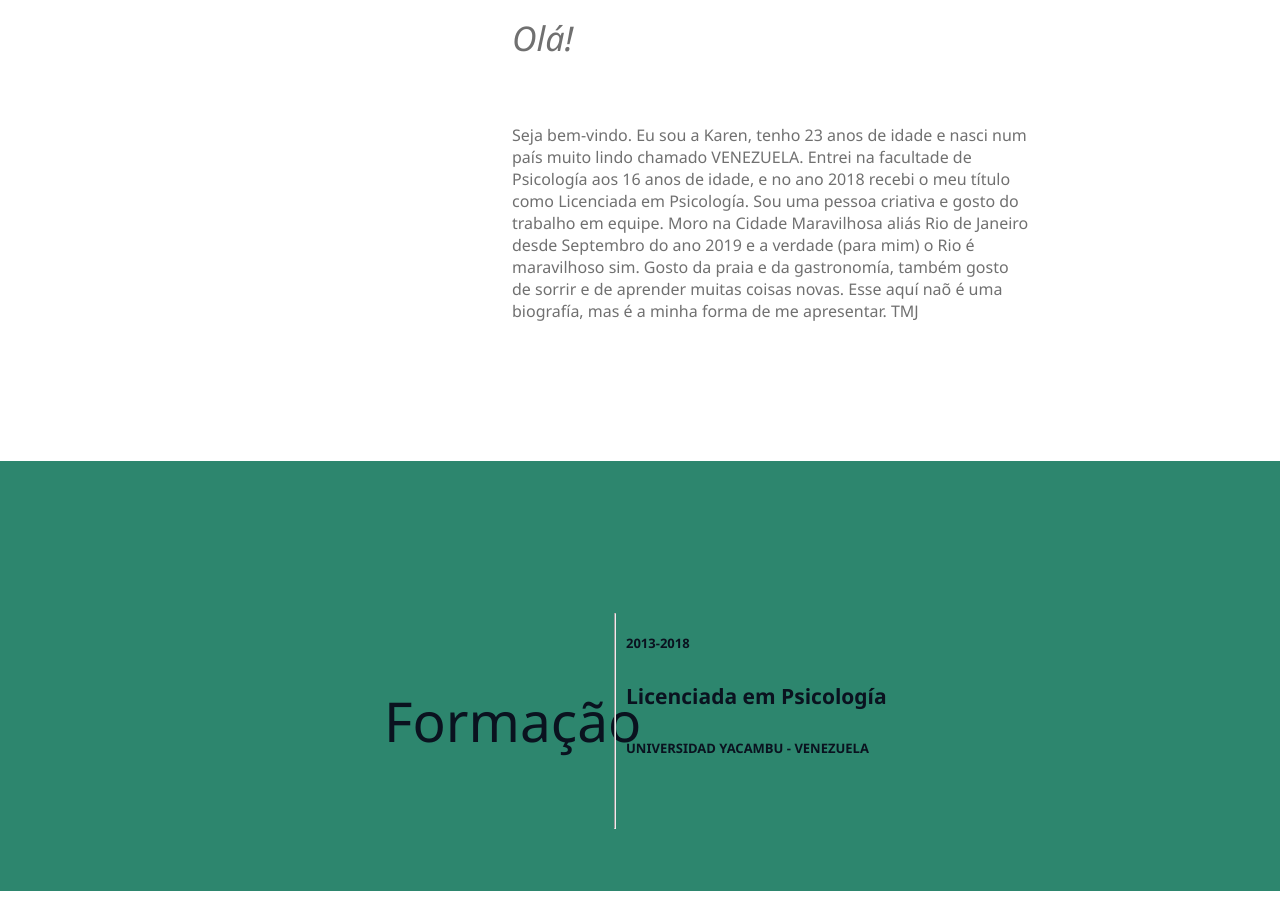
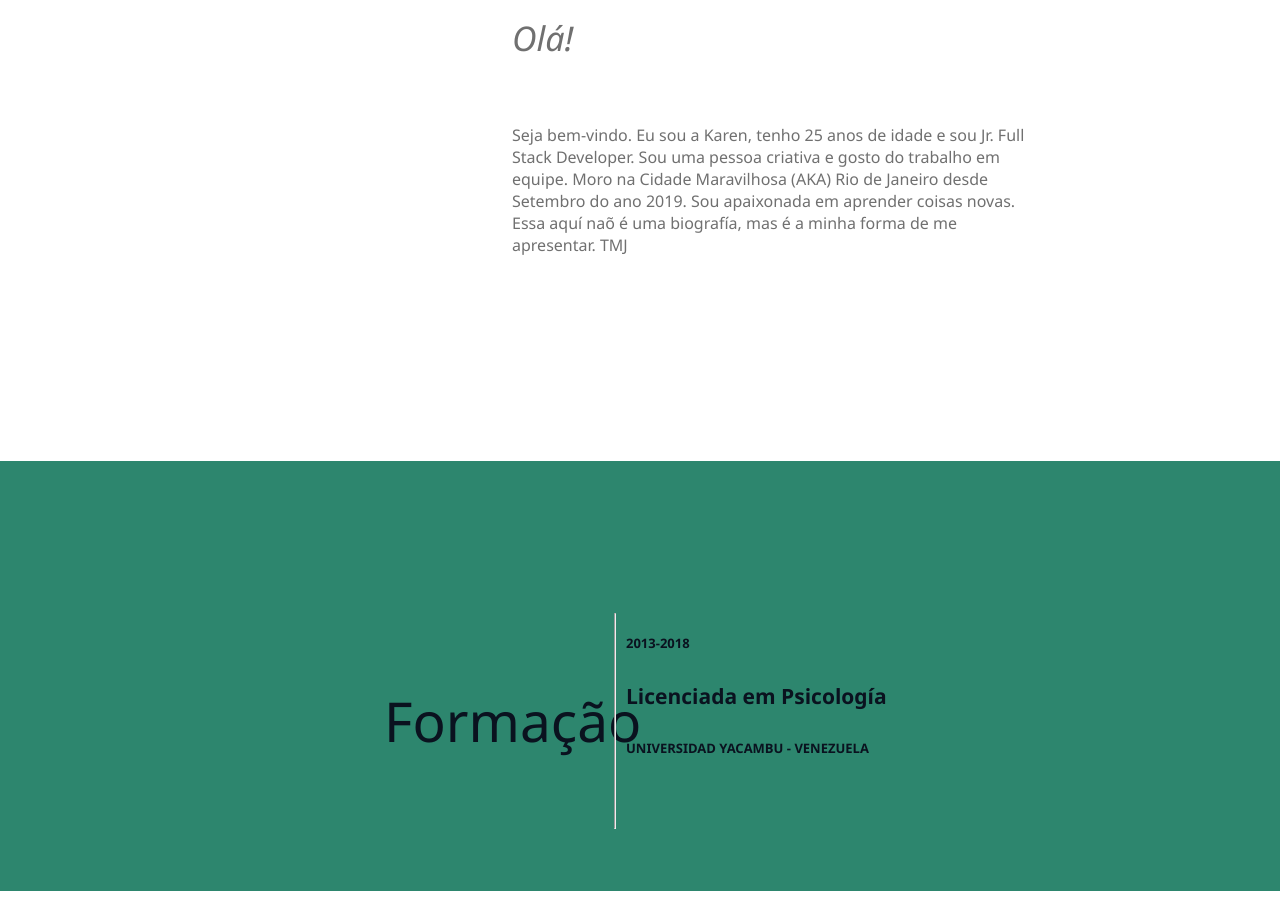
Before and after one commit to karensgo/karensgoportfolio.io, a plain HTML site: page index.html in a window 1280 px wide. Shown: the part 834-1755 px from the top of the page. Drawn offline with Linux system fonts and the light colour scheme.

Commit message:
Update index.html

```diff
--- a/index.html
+++ b/index.html
@@ -28,7 +28,7 @@
             <h1>Karen Gallardo</h1>
             <h2>Full-Stack Developer</h2>
             <h2>Olá!</h2>
-            <p>Seja bem-vindo. Eu sou a Karen, tenho 23 anos de idade e nasci num país muito lindo chamado VENEZUELA. Entrei na facultade de Psicología aos 16 anos de idade, e no ano 2018 recebi o meu título como Licenciada em Psicología. Sou uma pessoa criativa e gosto do trabalho em equipe. Moro na Cidade Maravilhosa aliás Rio de Janeiro desde Septembro do ano 2019 e a verdade (para mim) o Rio é maravilhoso sim. Gosto da praia e da gastronomía, também gosto de sorrir e de aprender muitas coisas novas. Esse aquí naõ é uma biografía, mas é a minha forma de me apresentar. TMJ</p>
+            <p>Seja bem-vindo. Eu sou a Karen, tenho 25 anos de idade e sou Jr. Full Stack Developer. Sou uma pessoa criativa e gosto do trabalho em equipe. Moro na Cidade Maravilhosa (AKA) Rio de Janeiro desde Setembro do ano 2019. Sou apaixonada em aprender coisas novas. Essa aquí naõ é uma biografía, mas é a minha forma de me apresentar. TMJ</p>
             </div>
         </section>
         <section class="first" id="FORMAÇÃO">
```
